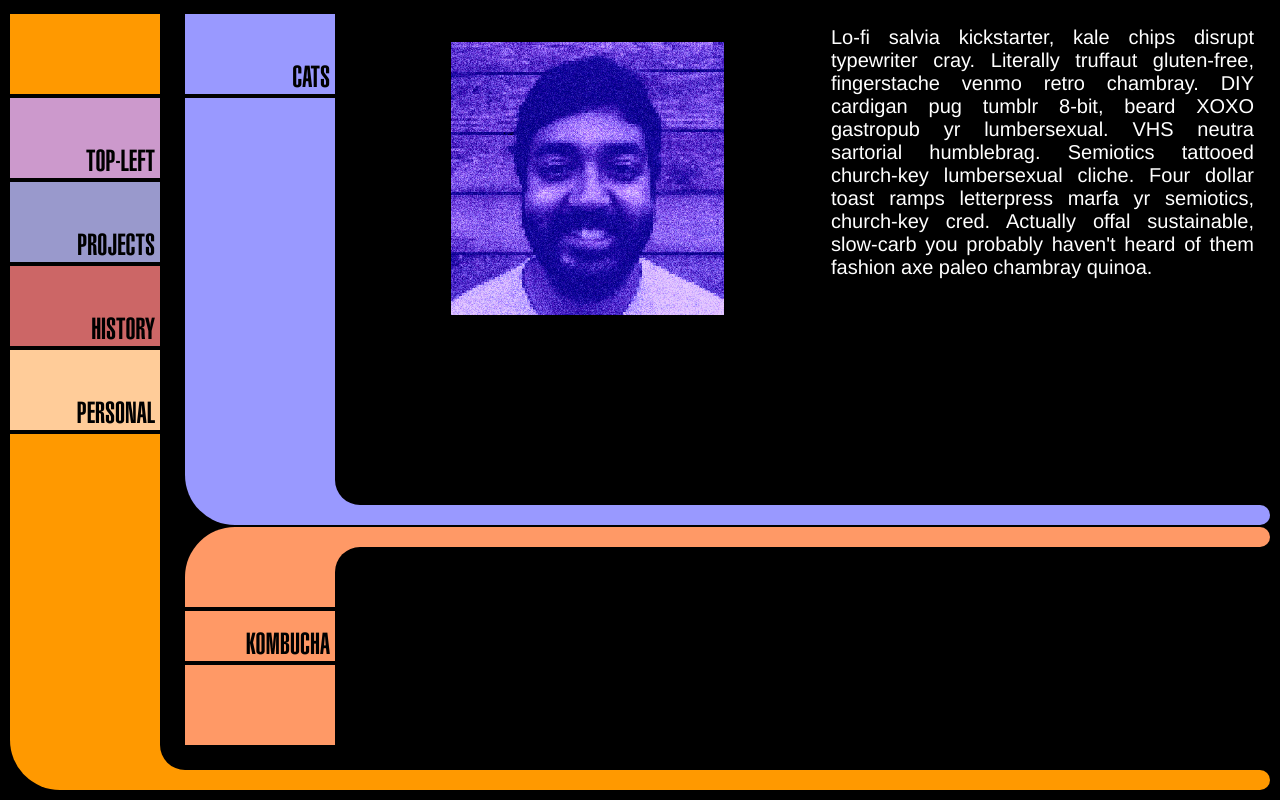
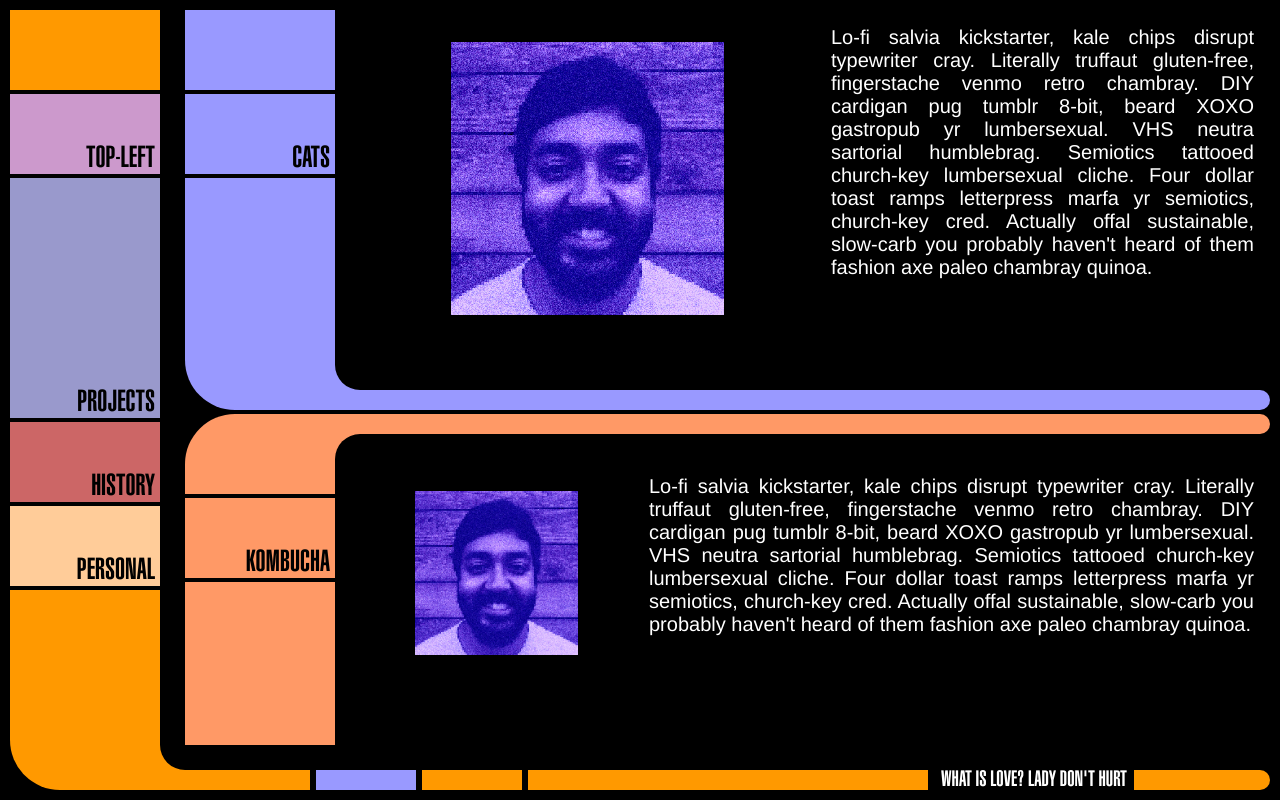
Before and after one commit to sumawav/LCARS, a plain HTML site: page bottom-left.html in a window 1280 px wide. Drawn offline with Linux system fonts and the light colour scheme.

Commit message:
renames buttons

```diff
--- a/bottom-left.html
+++ b/bottom-left.html
@@ -4,6 +4,7 @@
 <head>
   <title>LCARS</title>
   <link rel="stylesheet" type="text/css" href="lcars.css">
+  <!-- <link rel="stylesheet" type="text/css" href="clean-scrollbar.css"> -->
 </head>
 
 <body>
@@ -13,36 +14,50 @@
       <div class="bottom-left-nub color-A">
       </div>
     </div>
-    <div class="left-button">
-    </div>
-    <div class="left-button color-B">
+    <div class="left-button-container">
+      <div class="v-button color-B slim">
         <div class="content">
           <a href="top-left.html">top-left</a>
         </div>
       </div>
-    <div class="left-button color-C">
+      <div class="v-button color-C huge">
         <div class="content">projects</div>
       </div>
-    <div class="left-button color-D">
+      <div class="v-button color-D thick">
         <div class="content">history</div>
       </div>
-    <div class="left-button color-E">
+      <div class="v-button color-E">
         <div class="content">personal</div>
       </div>
-    <div class="left-button">
+      <div class="v-button">
       </div>
+    </div>
+    <div class="bottom-button-container">
+      <div class="h-button small color-F">
+      </div>
+      <div class="h-button small">
+      </div>
+      <div class="h-button huge">
+      </div>
+      <div class="h-button color-black">
+        <div class="content">
+          what is love? lady don't hurt me
+        </div>
+      </div>
+    </div>
+
     <div class="bottom-left-inner">
-      <div class="bottom-left-inner-screen">
-        <div class="v-partition seventy">
+      <div class="bottom-left-inner-screen overflow-scroll">
+        <div class="v-partition rigid-medium">
           <div class="bottom-left-outer color-F">
             <div class="bottom-left-nub bg">
               <div class="bottom-left-nub color-F">
               </div>
             </div>
-            <div class="left-button">
+            <div class="v-button">
               <div class="content">cats</div>
             </div>
-            <div class="left-button">
+            <div class="v-button">
             </div>
             <div class="bottom-left-inner">
               <div class="bottom-left-inner-screen">
@@ -60,19 +75,29 @@
             </div>
           </div>
         </div>
-        <div class="v-partition thirty">
+        <div class="v-partition rigid-medium">
           <div class="top-left-outer color-G">
             <div class="top-left-nub bg">
               <div class="top-left-nub color-G">
               </div>
             </div>
-            <div class="left-button button-slim">
+            <div class="v-button button-slim">
               <div class="content">kombucha</div>
             </div>
-            <div class="left-button">
+            <div class="v-button">
             </div>
             <div class="top-left-inner">
               <div class="top-left-inner-screen">
+                <div class="h-partition thirty">
+                  <div class="album-cover-art">
+                    <img src="assets/images/Souma_lcars_00.png">
+                  </div>
+                </div>
+                <div class="h-partition seventy">
+                  <div class="content boring-description">
+                    <p style="vertical-align:middle">Lo-fi salvia kickstarter, kale chips disrupt typewriter cray. Literally truffaut gluten-free, fingerstache venmo retro chambray. DIY cardigan pug tumblr 8-bit, beard XOXO gastropub yr lumbersexual. VHS neutra sartorial humblebrag. Semiotics tattooed church-key lumbersexual cliche. Four dollar toast ramps letterpress marfa yr semiotics, church-key cred. Actually offal sustainable, slow-carb you probably haven't heard of them fashion axe paleo chambray quinoa.</p>
+                  </div>
+                </div>
               </div>
             </div>
           </div>
--- a/lcars.css
+++ b/lcars.css
@@ -6,11 +6,6 @@
 @font-face {
   font-family: 'helveticaUC';
   src:  url('assets/fonts/Helvetica_Ultra_Compressed.ttf') format('truetype');
-}
-
-::-webkit-scrollbar-track {
-    -webkit-box-shadow: inset 0 0 6px rgba(0,0,0,0.3);
-    border-radius: 10px;
 }
 
 * {
@@ -124,7 +119,15 @@ body {
   bottom: 20px;
 }
 
-.top-left-outer .left-button {
+.left-button-container {
+  position: absolute;
+  top: 0;
+  left: 0;
+  width: 150px;
+  height: 100%;
+}
+
+.v-button {
   position: relative;
   border-color: black;
   border-style: solid;
@@ -135,18 +138,19 @@ body {
   top: 80px;
 }
 
-.bottom-left-outer .left-button {
-  position: relative;
-  border-color: black;
-  border-style: solid;
-  border-width: 4px 0px 0px 0px;
-  margin-left: 0px;
-  height: 80px;
-  width: 150px;
-  /*bottom: 0;*/
+.v-button.small {
+  height: 50px !important;
 }
 
-.top-button-container {
+.v-button.large {
+  height: 120px !important;
+}
+
+.v-button.huge {
+  height: 240px !important;
+}
+
+.h-button-container {
   position: absolute;
   top: 0;
   left: 0;
@@ -154,7 +158,7 @@ body {
   height: 20px;
 }
 
-.top-button {
+.h-button {
   position: relative;
   float: left;
   border-color: black;
@@ -166,8 +170,28 @@ body {
   width: 200px;
 }
 
-.top-button.spacer {
+.h-button.small {
+  width: 100px;
+}
+
+.h-button.large {
+  width: 300px;
+}
+
+.h-button.huge {
+  width: 400px;
+}
+
+.h-button.spacer {
   border-style: none;
+}
+
+.bottom-button-container {
+  position: absolute;
+  bottom: 0;
+  left: 0;
+  width: 100%;
+  height: 20px;
 }
 
 .content {
@@ -175,17 +199,16 @@ body {
   color: white;
 }
 
-.top-button.color-black .content {
+.h-button.color-black .content {
   position: absolute;
   width: 100%;
-  font-size: 20px;
+  font-size: 22px;
   text-transform: uppercase;
   text-align: center;
   /*z-index: 1000;*/
-  top: 0;
 }
 
-.left-button .content {
+.v-button .content {
   position: absolute;
   text-transform: uppercase;
   bottom: 0;
@@ -193,19 +216,14 @@ body {
   color: black;
 }
 
-.left-button .content a {
+.v-button .content a {
   text-decoration: none;
   color: black;
 }
 
-.left-button .content a:hover {
+.v-button .content a:hover {
   color: white;
 }
-
-.button-slim {
-  height: 50px !important;
-}
-
 
 .bottom-left-inner-screen {
   position: absolute;
@@ -237,11 +255,9 @@ body {
   overflow-y:auto;
 }
 
-/*.helper {
-    display: inline-block;
-    height: 100%;
-    vertical-align: middle;
-}*/
+.bottom-left-inner-screen.overflow-scroll {
+  overflow-y:auto;
+}
 
 .album-cover-art {
   position: relative;
@@ -285,7 +301,7 @@ body {
 
 .v-partition {
   position: relative;
-  margin-bottom: 2px;
+  margin-bottom: 4px;
   overflow: hidden;
 }
 .v-partition.ten    {height: 10%;}
@@ -299,6 +315,8 @@ body {
 .v-partition.ninety {height: 90%;}
 .v-partition.rigid-small {height: 200px;}
 .v-partition.rigid-medium {height: 400px;}
+.v-partition.rigid-large {height: 600px;}
+.v-partition.rigid-huge {height: 800px;}
 
 /*
   DEBUG class ===============================
```
Also changed, not shown: clean-scrollbar.css (added, +40 -0 lines), deleteme.html (added, +8 -0 lines), top-left.html (+35 -20 lines), 1 other file. Lines whose indentation alone changed are shown as unchanged.
